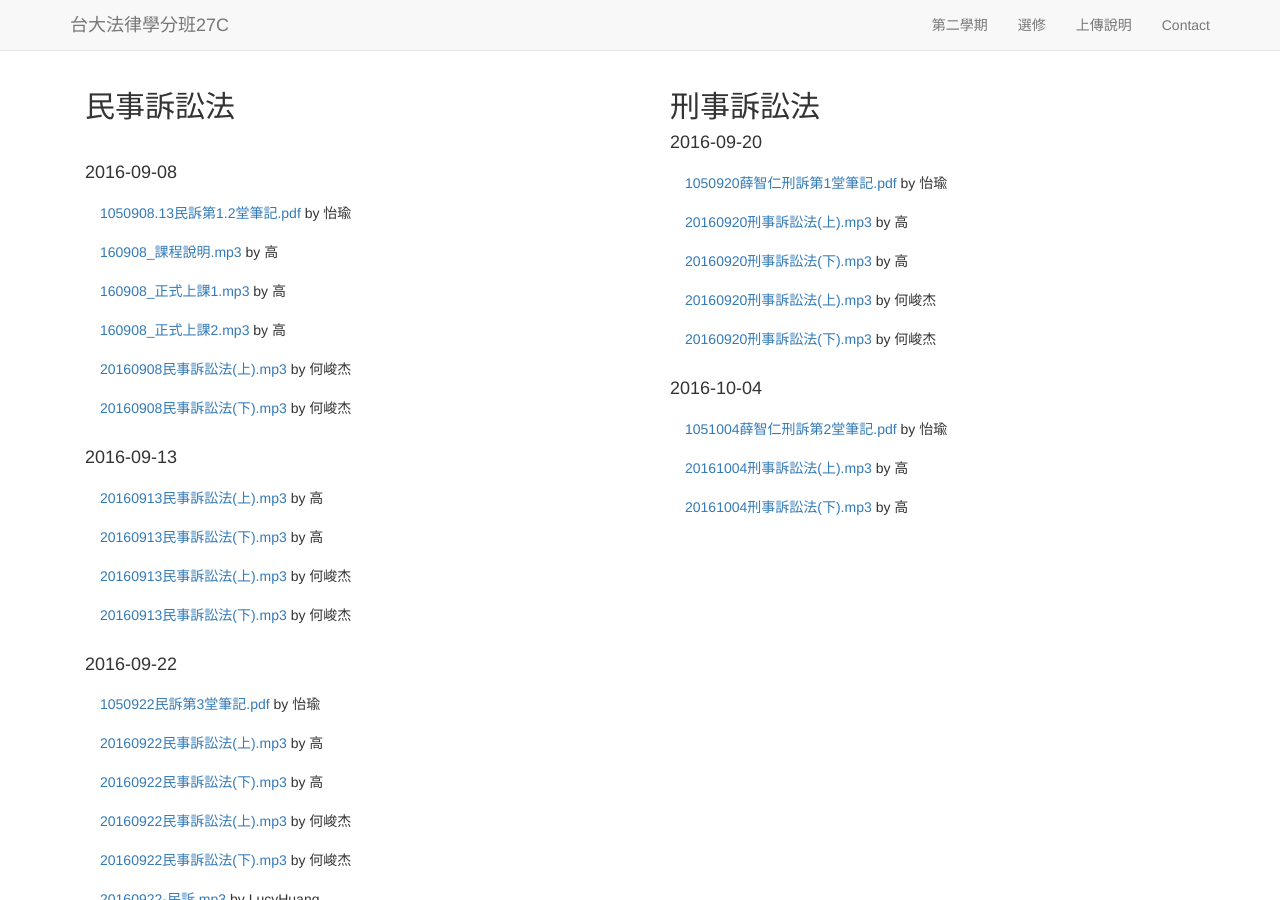
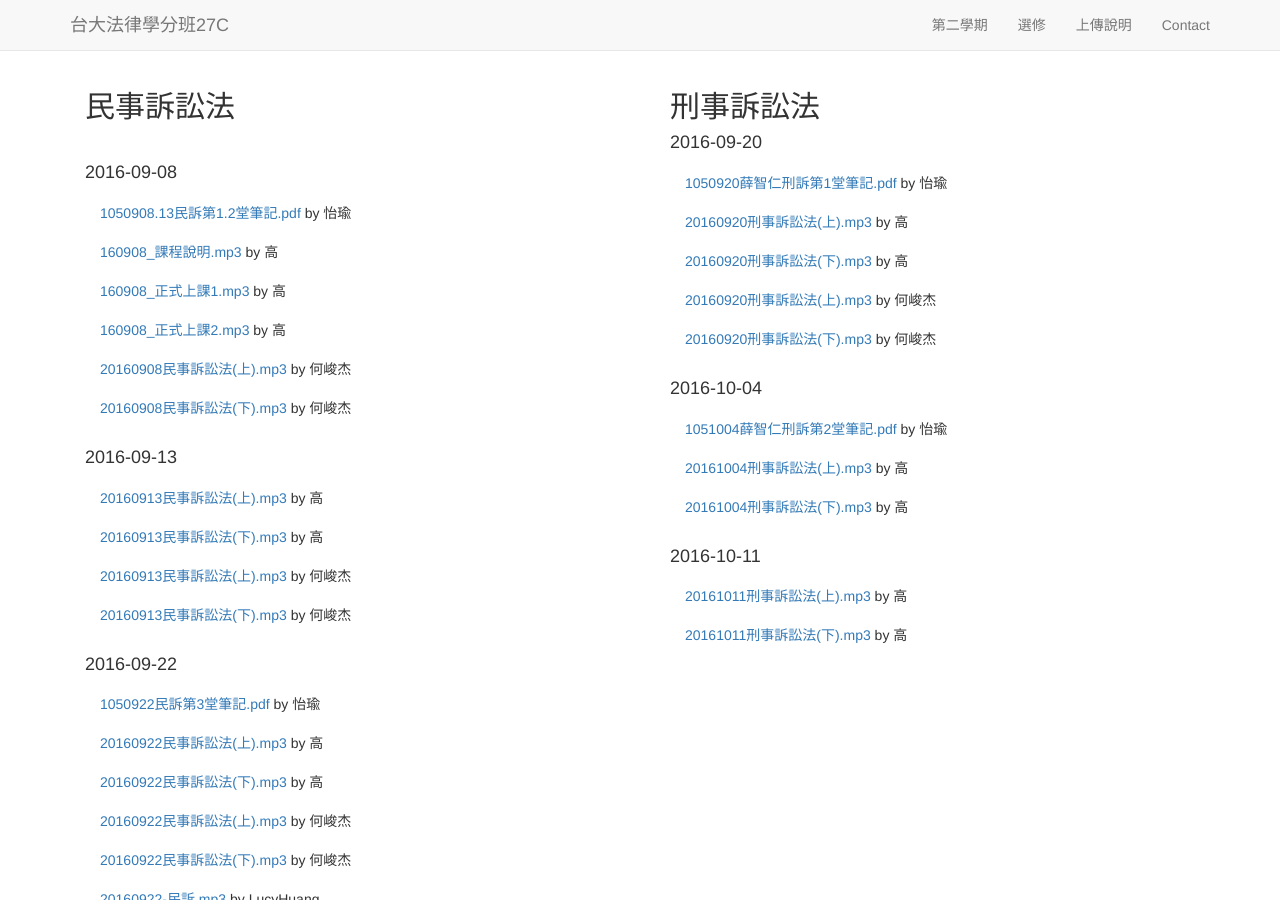
Before and after one commit to maxmilian/ntu_specs_law, a Jekyll site: the page built from semester2/index.html, in a window 1280 px wide and 900 px high. Built offline with Jekyll 4.4.1, drawn with Linux system fonts in a browser that asks for light colours; nearby versions of some CDN libraries.

Commit message:
add records 20161011

```diff
--- a/semester2/index.html
+++ b/semester2/index.html
@@ -64,6 +64,11 @@
           <li class="list-group-item"><a href="{{ site.file_semester2 }}/records/criminal_procedure/Kao_2_1.mp3">20161004刑事訴訟法(上).mp3</a> by 高</li>
           <li class="list-group-item"><a href="{{ site.file_semester2 }}/records/criminal_procedure/Kao_2_2.mp3">20161004刑事訴訟法(下).mp3</a> by 高</li>
       </ul>
+      <h4>2016-10-11</h4>
+      <ul class="list-group">
+          <li class="list-group-item"><a href="{{ site.file_semester2 }}/records/criminal_procedure/Kao_3_1.mp3">20161011刑事訴訟法(上).mp3</a> by 高</li>
+          <li class="list-group-item"><a href="{{ site.file_semester2 }}/records/criminal_procedure/Kao_3_2.mp3">20161011刑事訴訟法(下).mp3</a> by 高</li>
+      </ul>
     </div>
    <!-- <div class="row">
      <div class="col-md-6">
```
